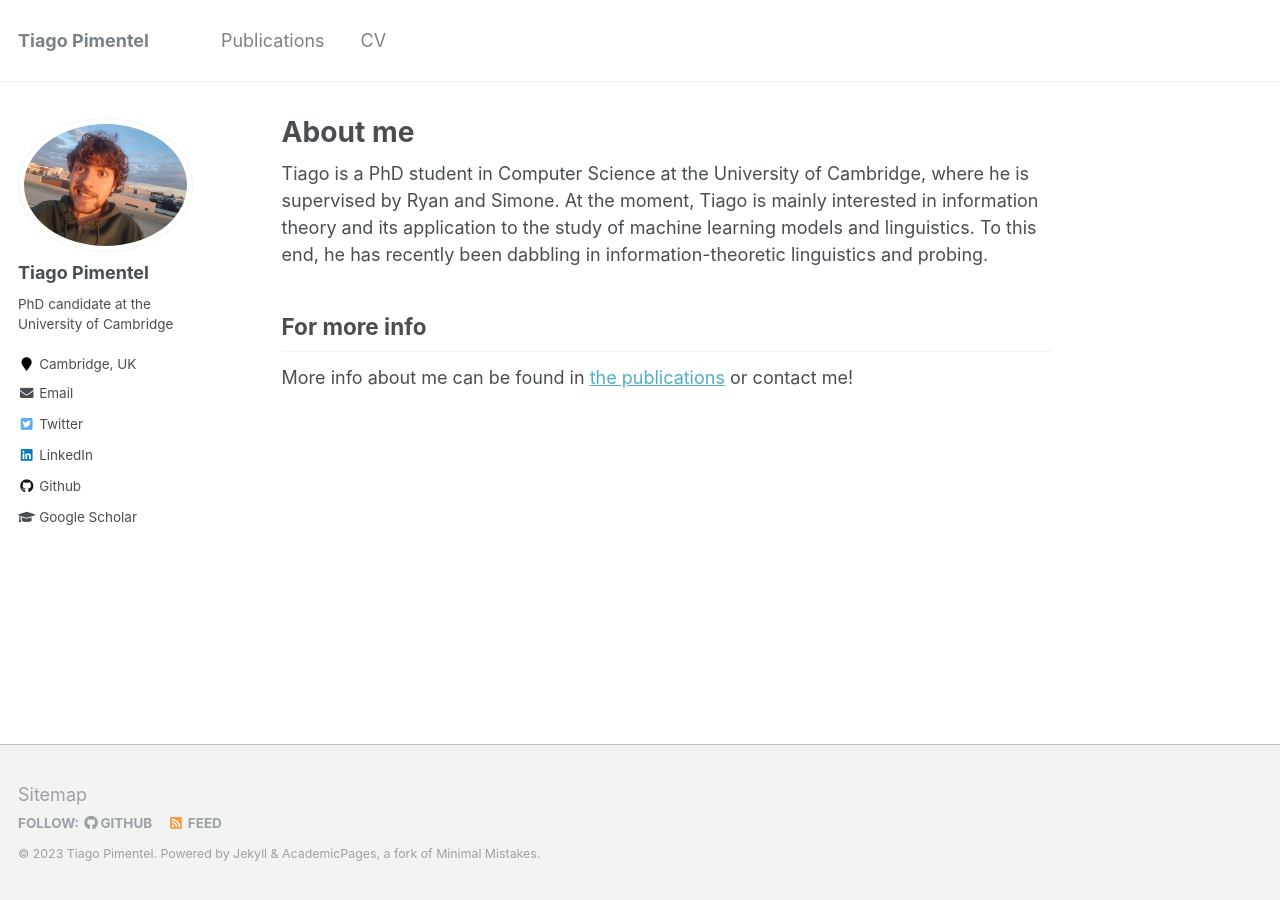
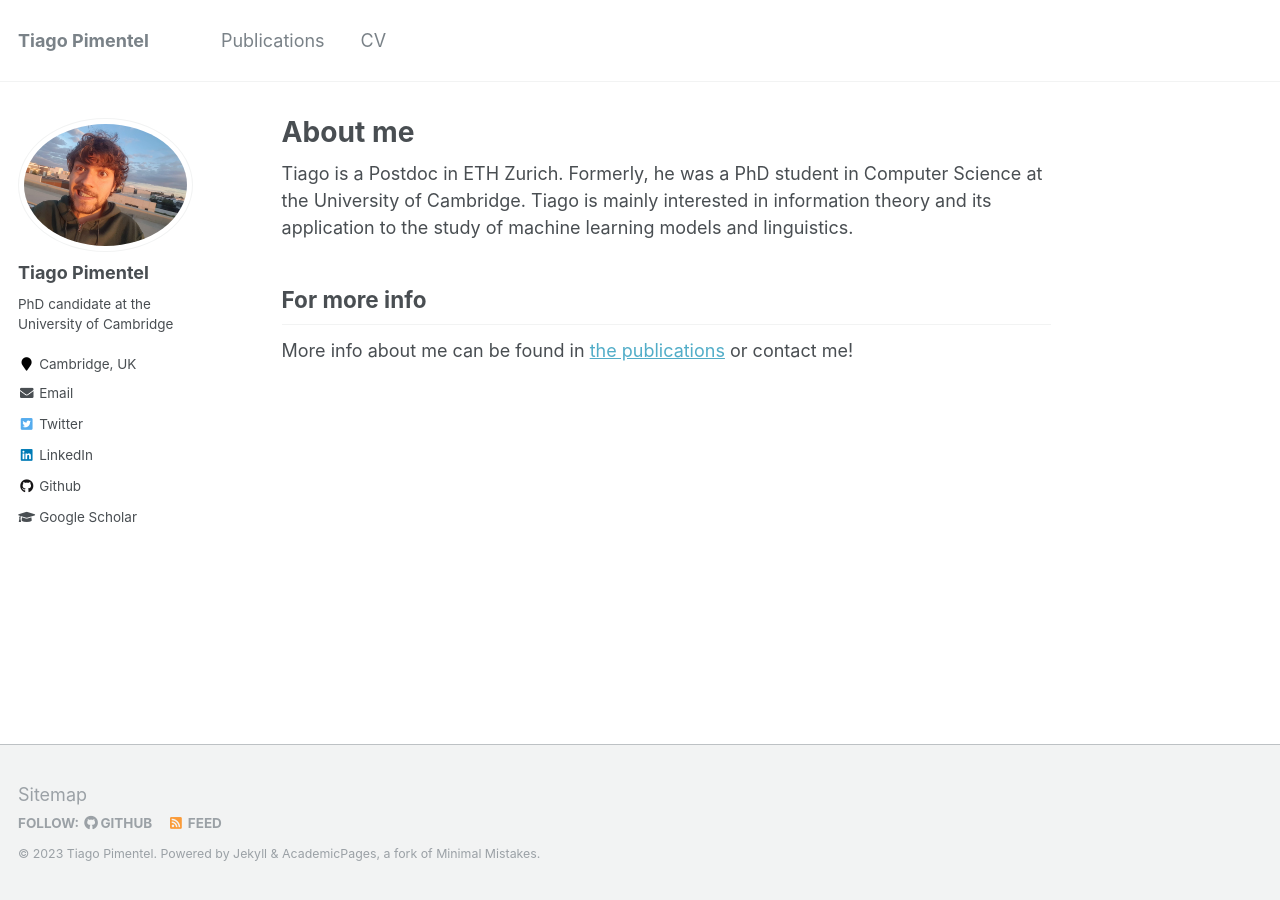
Before and after one commit to tpimentelms/tpimentelms.github.io, a Jekyll site: the page built from _pages/about.md, in a window 1280 px wide. Built offline with Jekyll 4.4.1, drawn with Linux system fonts in a browser that asks for light colours.

Commit message:
Update AboutMe in webpage

```diff
--- a/_pages/about.md
+++ b/_pages/about.md
@@ -8,7 +8,7 @@ redirect_from:
   - /about.html
 ---
 
-Tiago is a PhD student in Computer Science at the University of Cambridge, where he is supervised by Ryan and Simone. At the moment, Tiago is mainly interested in information theory and its application to the study of machine learning models and linguistics. To this end, he has recently been dabbling in information-theoretic linguistics and probing.
+Tiago is a Postdoc in ETH Zurich. Formerly, he was a PhD student in Computer Science at the University of Cambridge. Tiago is mainly interested in information theory and its application to the study of machine learning models and linguistics.
 
 
 For more info
```
